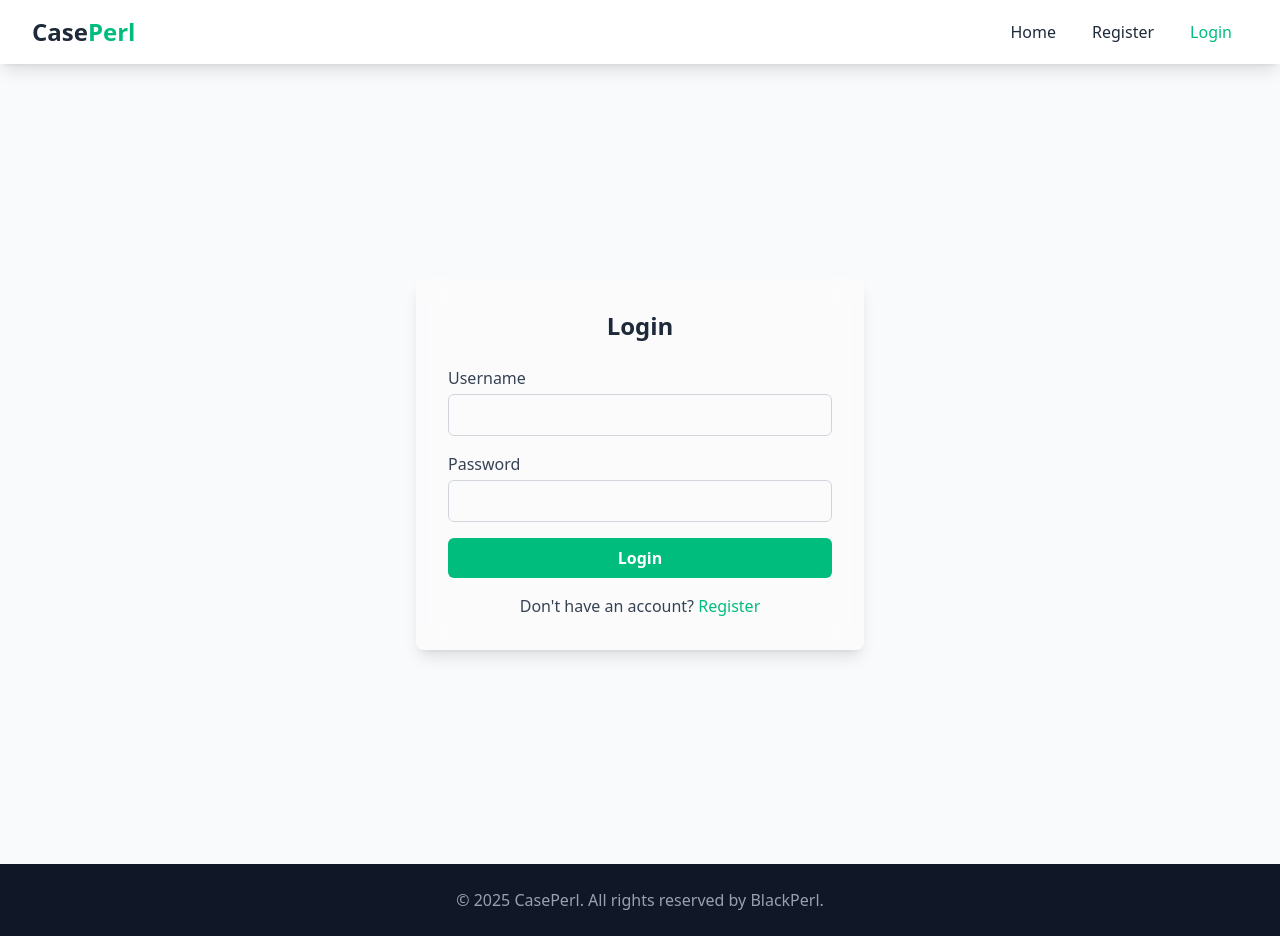
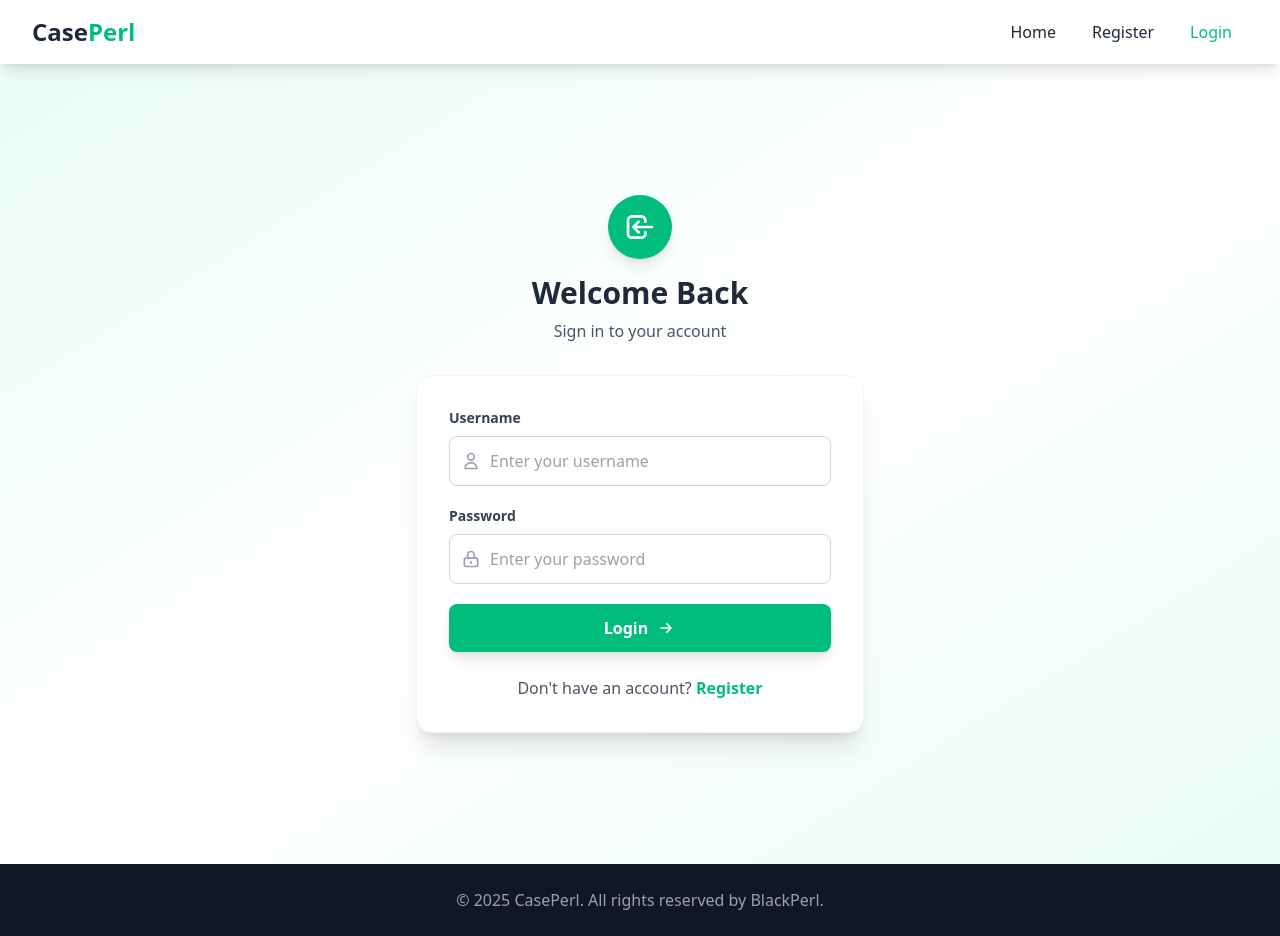
Before and after one commit to gdevakrishnan/caseperl, a React (Vite) app in the folder frontend/: page /login in a window 1280 px wide. Built offline with nearby package versions, Linux system fonts and the light colour scheme.

Commit message:
Auth verification

```diff
--- a/frontend/src/pages/auth/Login.jsx
+++ b/frontend/src/pages/auth/Login.jsx
@@ -31,7 +31,10 @@ const Login = () => {
     setLoading(true);
 
     try {
-      const response = await login(formData);
+      const response = await login({
+        uname: formData.uname.toLowerCase(),
+        password: formData.password
+      });
 
       if (response.status === 200 || response.status === 201) {
         // Set user in context - this will automatically update the navbar
@@ -54,17 +57,35 @@ const Login = () => {
   };
 
   return (
-    <div className="min-h-screen flex items-center justify-center bg-gray-50">
-      <div className="w-full max-w-md bg-white/30 backdrop-blur-md p-8 rounded-lg shadow-lg">
-        <h2 className="text-2xl font-bold text-gray-800 mb-6 text-center">
-          Login
+    <div className="min-h-screen flex items-center justify-center bg-linear-to-br from-emerald-50 via-white to-emerald-50 px-4 py-8">
+      <div className="w-full max-w-md">
+        {/* Header Section */}
+        <div className="text-center mb-8">
+          <div className="inline-flex items-center justify-center w-16 h-16 bg-emerald-500 rounded-full mb-4 shadow-lg">
+            <svg className="w-8 h-8 text-white" fill="none" stroke="currentColor" viewBox="0 0 24 24">
+              <path strokeLinecap="round" strokeLinejoin="round" strokeWidth="2" d="M11 16l-4-4m0 0l4-4m-4 4h14m-5 4v1a3 3 0 01-3 3H6a3 3 0 01-3-3V7a3 3 0 013-3h7a3 3 0 013 3v1" />
+            </svg>
+          </div>
+          <h2 className="text-3xl font-bold text-gray-800 mb-2">
+            Welcome Back
           </h2>
+          <p className="text-gray-600">Sign in to your account</p>
+        </div>
 
-        <form onSubmit={handleSubmit} className="space-y-4">
+        {/* Form Card */}
+        <div className="bg-white rounded-2xl shadow-xl p-6 sm:p-8 border border-gray-100">
+          <form onSubmit={handleSubmit} className="space-y-5">
+            {/* Username Field */}
             <div>
-            <label htmlFor="uname" className="block text-gray-700 font-medium mb-1">
+              <label htmlFor="uname" className="block text-sm font-semibold text-gray-700 mb-2">
                 Username
               </label>
+              <div className="relative">
+                <div className="absolute inset-y-0 left-0 pl-3 flex items-center pointer-events-none">
+                  <svg className="h-5 w-5 text-gray-400" fill="none" stroke="currentColor" viewBox="0 0 24 24">
+                    <path strokeLinecap="round" strokeLinejoin="round" strokeWidth="2" d="M16 7a4 4 0 11-8 0 4 4 0 018 0zM12 14a7 7 0 00-7 7h14a7 7 0 00-7-7z" />
+                  </svg>
+                </div>
                 <input
                   type="text"
                   name="uname"
@@ -72,14 +93,23 @@ const Login = () => {
                   value={formData.uname}
                   onChange={handleChange}
                   disabled={loading}
-              className="w-full px-4 py-2 rounded-md border focus:outline-none focus:ring-2 focus:ring-emerald-500 border-gray-300 disabled:bg-gray-100 disabled:cursor-not-allowed"
+                  placeholder="Enter your username"
+                  className="w-full pl-10 pr-4 py-3 rounded-lg border border-gray-300 focus:outline-none focus:ring-2 focus:ring-emerald-500 focus:border-transparent transition-all placeholder:text-gray-400 disabled:bg-gray-100 disabled:cursor-not-allowed"
                 />
               </div>
+            </div>
 
+            {/* Password Field */}
             <div>
-            <label htmlFor="password" className="block text-gray-700 font-medium mb-1">
+              <label htmlFor="password" className="block text-sm font-semibold text-gray-700 mb-2">
                 Password
               </label>
+              <div className="relative">
+                <div className="absolute inset-y-0 left-0 pl-3 flex items-center pointer-events-none">
+                  <svg className="h-5 w-5 text-gray-400" fill="none" stroke="currentColor" viewBox="0 0 24 24">
+                    <path strokeLinecap="round" strokeLinejoin="round" strokeWidth="2" d="M12 15v2m-6 4h12a2 2 0 002-2v-6a2 2 0 00-2-2H6a2 2 0 00-2 2v6a2 2 0 002 2zm10-10V7a4 4 0 00-8 0v4h8z" />
+                  </svg>
+                </div>
                 <input
                   type="password"
                   name="password"
@@ -87,14 +117,17 @@ const Login = () => {
                   value={formData.password}
                   onChange={handleChange}
                   disabled={loading}
-              className="w-full px-4 py-2 rounded-md border focus:outline-none focus:ring-2 focus:ring-emerald-500 border-gray-300 disabled:bg-gray-100 disabled:cursor-not-allowed"
+                  placeholder="Enter your password"
+                  className="w-full pl-10 pr-4 py-3 rounded-lg border border-gray-300 focus:outline-none focus:ring-2 focus:ring-emerald-500 focus:border-transparent transition-all placeholder:text-gray-400 disabled:bg-gray-100 disabled:cursor-not-allowed"
                 />
               </div>
+            </div>
 
+            {/* Submit Button */}
             <button
               type="submit"
               disabled={loading}
-            className="w-full py-2 px-4 rounded-md bg-emerald-500 text-white font-semibold hover:bg-emerald-600 transition-colors disabled:bg-emerald-300 disabled:cursor-not-allowed flex items-center justify-center"
+              className="w-full py-3 px-4 rounded-lg bg-emerald-500 text-white font-semibold hover:bg-emerald-600 active:bg-emerald-700 transition-all duration-200 disabled:bg-emerald-300 disabled:cursor-not-allowed flex items-center justify-center shadow-lg hover:shadow-xl transform hover:-translate-y-0.5"
             >
               {loading ? (
                 <>
@@ -105,23 +138,31 @@ const Login = () => {
                   Logging in...
                 </>
               ) : (
-              'Login'
+                <>
+                  <span>Login</span>
+                  <svg className="ml-2 h-5 w-5" fill="none" stroke="currentColor" viewBox="0 0 24 24">
+                    <path strokeLinecap="round" strokeLinejoin="round" strokeWidth="2" d="M13 7l5 5m0 0l-5 5m5-5H6" />
+                  </svg>
+                </>
               )}
             </button>
           </form>
 
-        {/* Register link */}
-        <p className="mt-4 text-center text-gray-700">
+          {/* Register Link */}
+          <div className="mt-6 text-center">
+            <p className="text-gray-600">
               Don't have an account?{' '}
               <Link
                 to="/register"
-            className="text-emerald-500 font-medium hover:underline"
+                className="text-emerald-500 font-semibold hover:text-emerald-600 hover:underline transition-colors"
               >
                 Register
               </Link>
             </p>
           </div>
         </div>
+      </div>
+    </div>
   );
 };
 
--- a/frontend/src/pages/auth/Register.jsx
+++ b/frontend/src/pages/auth/Register.jsx
@@ -32,7 +32,7 @@ const Register = () => {
 
     setLoading(true);
     register({
-      uname: formData.uname,
+      uname: formData.uname.toLowerCase(),
       password: formData.password1,
       role: formData.role
     })
@@ -216,11 +216,6 @@ const Register = () => {
             </p>
           </div>
         </div>
-
-        {/* Footer Text */}
-        <p className="text-center text-sm text-gray-500 mt-6">
-          By registering, you agree to our Terms of Service and Privacy Policy
-        </p>
       </div>
     </div>
   );
```
Lines whose indentation alone changed are shown as unchanged.
